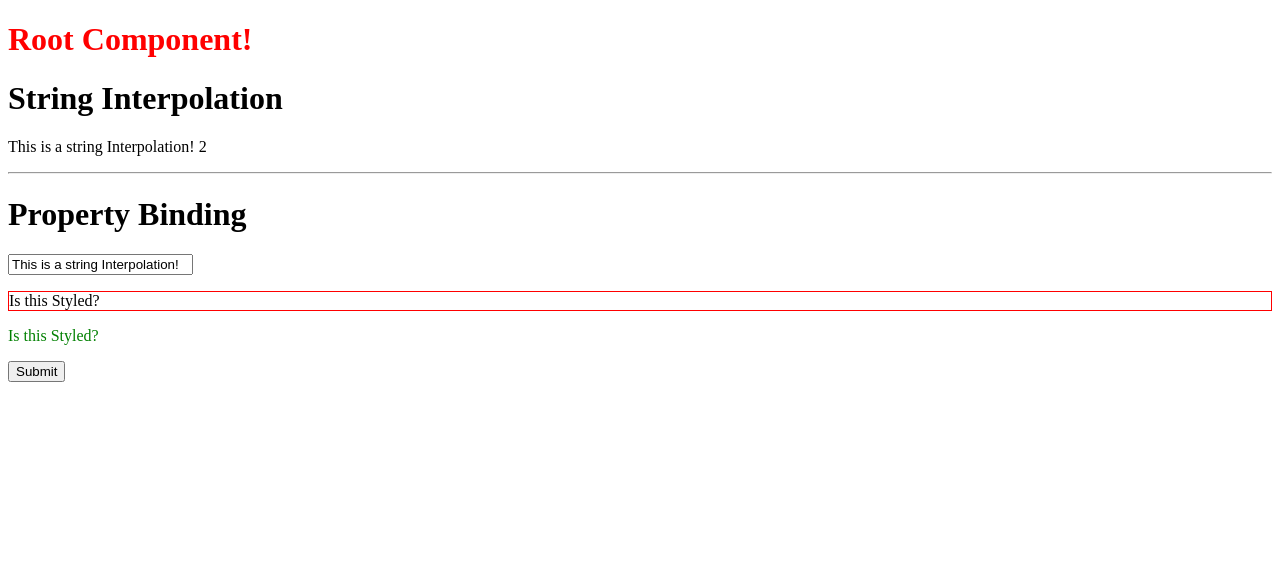
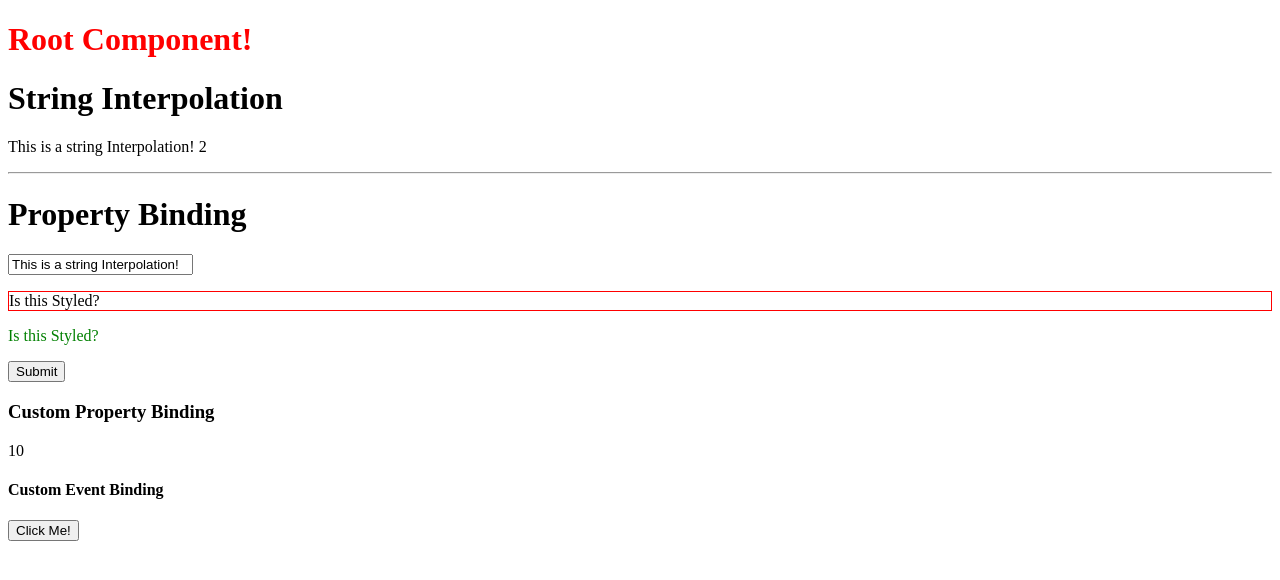
Before and after one commit to phaltoe/ang2-app, an Angular app: page / in a window 1280 px wide. Shown: the top 580 px of the page. Built offline with nearby package versions, Linux system fonts and the light colour scheme.

Commit message:
my first property and event binding

```diff
--- a/src/app/app.module.ts
+++ b/src/app/app.module.ts
@@ -5,11 +5,15 @@
 
 import { AppComponent } from './app.component';
 import { DatabindingComponent } from './databinding/databinding.component';
+import { PropertyBindingComponent } from './databinding/property-binding.component';
+import { EventBindingComponent } from './databinding/event-binding.component';
 
 @NgModule({
   declarations: [
     AppComponent,
-    DatabindingComponent
+    DatabindingComponent,
+    PropertyBindingComponent,
+    EventBindingComponent
   ],
   imports: [
     BrowserModule,
--- a/src/app/databinding/databinding.component.html
+++ b/src/app/databinding/databinding.component.html
@@ -9,3 +9,9 @@
 <p [ngClass]="{redBorder: onTest()}">Is this Styled?</p>
 <p [ngStyle]="{color: 'green'}">Is this Styled?</p>
 <input type="submit">
+
+<h3>Custom Property Binding</h3>
+<app-property-binding [result]="10"></app-property-binding>
+
+<h4>Custom Event Binding</h4>
+<app-event-binding></app-event-binding>
--- /dev/null
+++ b/src/app/databinding/event-binding.component.ts
@@ -0,0 +1,14 @@
+import { Component, OnInit } from '@angular/core';
+
+@Component({
+  selector: 'app-event-binding',
+  template: `
+    <button (click)="onClicked()">Click Me!</button>
+  `,
+  styles: []
+})
+export class EventBindingComponent {
+  onClicked() {
+    alert('It Worked!')
+  }
+}
--- /dev/null
+++ b/src/app/databinding/property-binding.component.ts
@@ -0,0 +1,12 @@
+import { Component, Input } from '@angular/core';
+
+@Component({
+  selector: 'app-property-binding',
+  template: `
+    {{result}}
+  `,
+  styles: []
+})
+export class PropertyBindingComponent {
+  @Input() result: number = 1;
+}
```
Also changed, not shown: src/app/databinding/index.ts (added).
